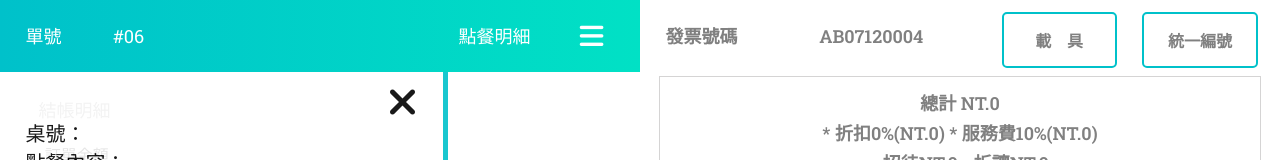
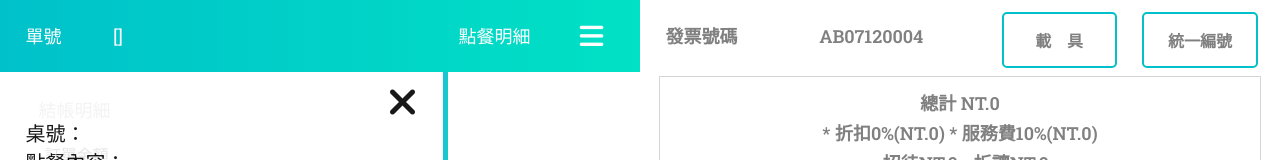
Before and after one commit to PersonHow/POS-Register-FrontEnd, a Vue app: page /BillPage in a window 1280 px wide. Shown: the top 160 px of the page. Built offline with nearby package versions, Linux system fonts and the light colour scheme; no server answers; a web font is replaced by a local one.

Commit message:
add OrderStore to BillDetail

```diff
--- a/src/components/ChiaoLin/BillDetail.vue
+++ b/src/components/ChiaoLin/BillDetail.vue
@@ -1,11 +1,13 @@
 <script>
 import { useBillstore } from '@/stores/BillStore'
+import { useOrderStore } from '@/stores/OrderStore'
 import { mapState, mapActions } from 'pinia';
 import { onMounted, watch } from 'vue';
 
 export default {
     setup() {
         const Billstore = useBillstore();
+        const OrderStore = useOrderStore();
 
         // event 對應 input, propName 對應 屬性名稱,
         // event.target.value 當前輸入框的值, parseFloat 將字符串轉換為浮點數，確保輸入值為數字
@@ -36,9 +38,11 @@ export default {
 
         return {
             Billstore,
+            OrderStore,
             updateValue,
             enterAddInputValue,
             ...mapState(Billstore, ['order_amount', 'discount', 'serviceFee', 'entertain', 'allowance', 'inputEvent', 'newInputEvent',]),
+            ...mapState(OrderStore,['order_info']),
             ...mapActions(Billstore, ['setFocusedInput', 'addInputEvent', 'removeInputEvent', 'getOderId']),
         };
     },
@@ -50,7 +54,7 @@ export default {
     <div class="billDetailArea">
         <div class="showOrderId">
             <div style="width: 15%;">單號</div>
-            <div style="width: 55%;">{{ Billstore.order_id }}</div>
+            <div style="width: 55%;">{{ OrderStore.order_info }}</div>
             <!-- 漢堡按鈕還沒做 -->
             <input type="checkbox" id="noShowOrder" v-model="Billstore.showOrderArea">
             <label for="noShowOrder" class="orderDetailLabel myMouse"><span>點餐明細</span></label>
```
